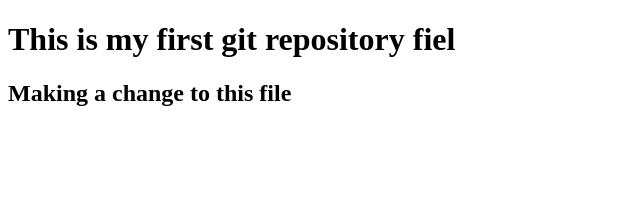
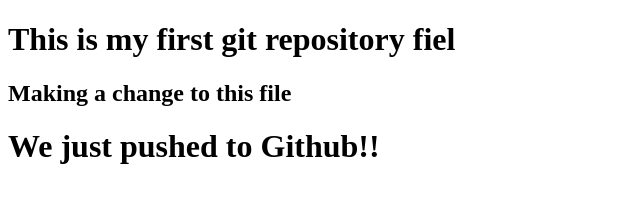
Before and after one commit to drewAdorno/week8_git, a plain HTML site: page index.html in a window 1280 px wide. Shown: the whole page, without its empty margins (0-640 px from the left). Drawn offline with Linux system fonts and the light colour scheme.

Commit message:
Added a new h1 to index.html

```diff
--- a/index.html
+++ b/index.html
@@ -9,5 +9,6 @@
 <body>
     <h1>This is my first git repository fiel</h1>
     <h2>Making a change to this file</h2>
+    <h1>We just pushed to Github!!</h1>
 </body>
 </html>
```
